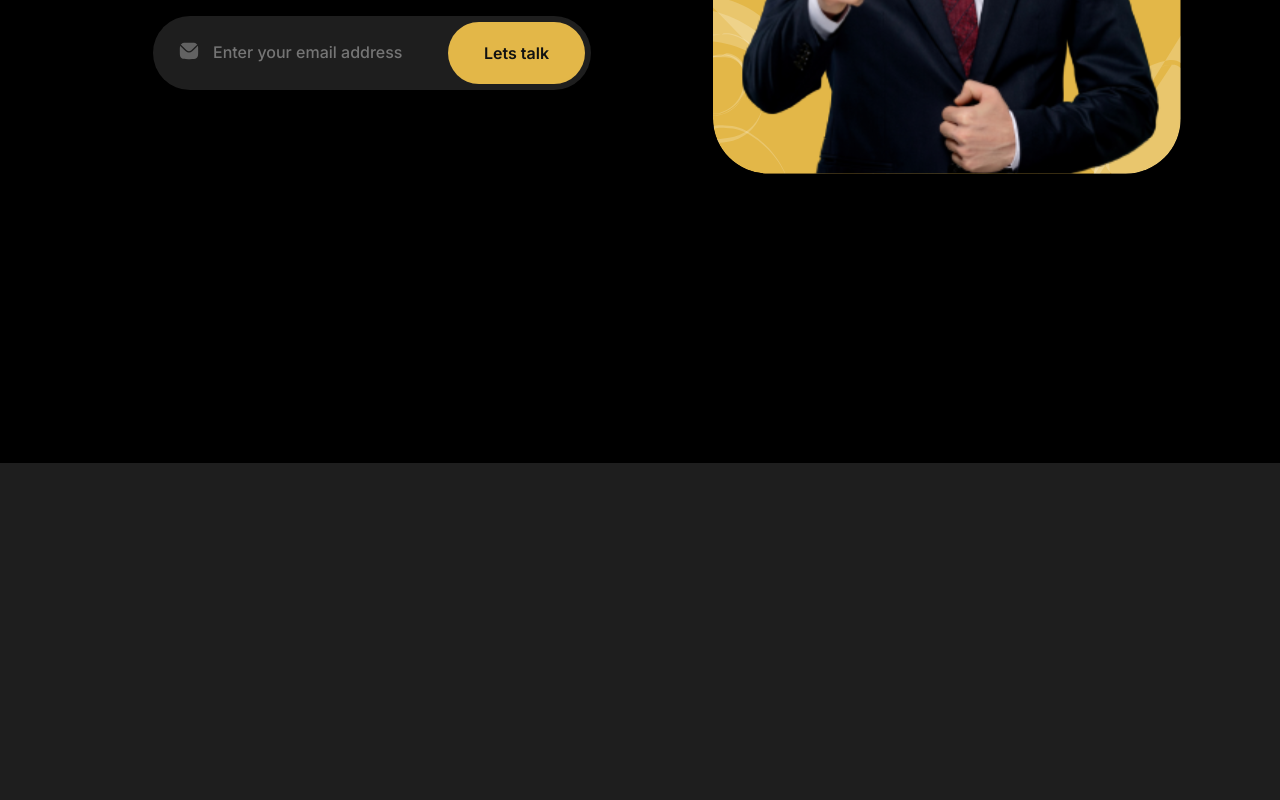
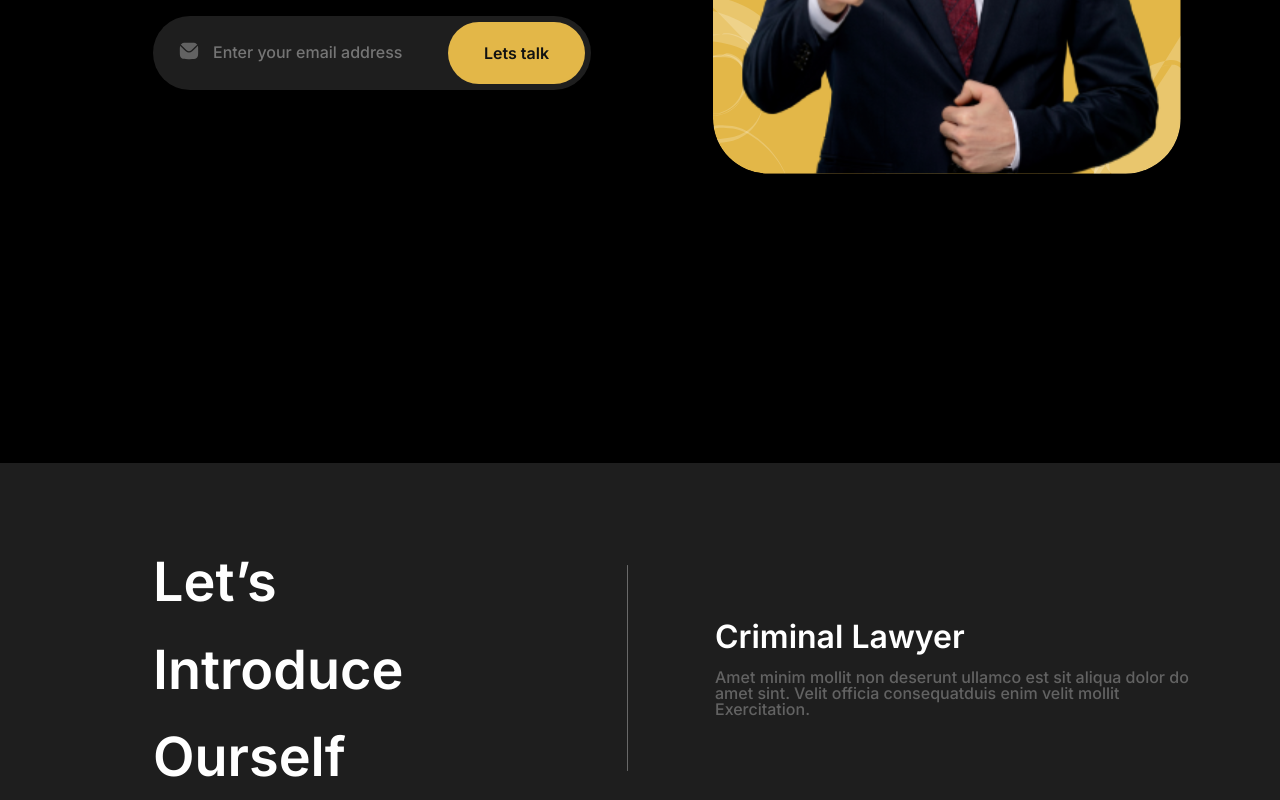
Before and after one commit to SnugFiction/lawfirm, a React (Create React App) app: page / in a window 1280 px wide. Shown: the part 481-1281 px from the top of the page. Before the commit the page ends 944 px from the top, so only its background shows below. Built offline with nearby package versions, Linux system fonts and the light colour scheme.

Commit message:
Introduced ourself section is created

```diff
--- a/src/App.css
+++ b/src/App.css
@@ -5,3 +5,9 @@
     padding-right: 153px;
     padding-bottom: 289.29px;
 }
+
+.Section2{
+    padding-left: 153px;
+    padding-right: 153px;
+    padding-top: 75px;
+}
--- a/src/App.js
+++ b/src/App.js
@@ -1,6 +1,7 @@
 import "./App.css";
 import Header from "./Components/Header/Header";
 import Heroarea from "./Components/Heroarea/Heroarea";
+import Ourself from "./Components/Ourself/Ourself";
 
 function App() {
   return (
@@ -9,6 +10,9 @@ function App() {
         <Header />
         <Heroarea />
       </div>
+      <div className="Section2">
+        <Ourself/>
+      </div>
     </div>
   );
 }
--- a/src/Components/HeaderContactUs/Header.module.css
+++ b/src/Components/HeaderContactUs/Header.module.css
@@ -7,4 +7,5 @@
     font-size: 16px;
     font-weight: 600;
     cursor: pointer;
+    border-radius: 0px;
 }
--- a/src/Components/Heroarea/Heroarea.module.css
+++ b/src/Components/Heroarea/Heroarea.module.css
@@ -6,5 +6,4 @@
 
 .split{
     flex: 1;
-
 }
--- /dev/null
+++ b/src/Components/Leftourself/Leftourself.jsx
@@ -0,0 +1,12 @@
+import React from "react";
+import styles from "./Leftourself.module.css"
+
+const Leftourself = () => {
+  return (
+    <div>
+      <h1 className={styles.boldheading}>Let’s Introduce Ourself</h1>
+    </div>
+  );
+};
+
+export default Leftourself;
--- /dev/null
+++ b/src/Components/Leftourself/Leftourself.module.css
@@ -0,0 +1,6 @@
+.boldheading{
+    font-size: 54px;
+    font-weight: 600;
+    width: 387px;
+    line-height: 87.22px;
+}
--- /dev/null
+++ b/src/Components/Ourself/Ourself.jsx
@@ -0,0 +1,18 @@
+import React from "react";
+import Leftourself from "../Leftourself/Leftourself";
+import Rightourself from "../Rightourself/Rightourself";
+import styles from "./Ourself.module.css";
+
+const Ourself = () => {
+  return (
+    <div className={styles.wrapper}>
+      <div className={styles.subwrapper}>
+        <Leftourself />
+      </div>
+      <div className={styles.subwrapper}>
+        <Rightourself />
+      </div>
+    </div>
+  );
+};
+export default Ourself;
--- /dev/null
+++ b/src/Components/Ourself/Ourself.module.css
@@ -0,0 +1,7 @@
+.wrapper{
+    display: flex;
+    align-items: center;
+}
+.subwrapper{
+    flex:1;
+}
--- /dev/null
+++ b/src/Components/Rightourself/Rightourself.jsx
@@ -0,0 +1,22 @@
+import React from "react";
+import styles from "./Rightourself.module.css"
+import {ReactComponent as LineIcon} from './../../Assets/line.svg'
+
+const Rightourself = () => {
+  return (
+    <div className={styles.wrapper}>
+      <div>
+        <LineIcon/>
+      </div>
+      <div className={styles.subheading}>
+      <h2>Criminal Lawyer</h2>
+      <p className={styles.para}>
+        Amet minim mollit non deserunt ullamco est sit aliqua dolor do amet
+        sint. Velit officia consequatduis enim velit mollit Exercitation.
+      </p>
+      </div>
+    </div>
+  );
+};
+
+export default Rightourself;
--- /dev/null
+++ b/src/Components/Rightourself/Rightourself.module.css
@@ -0,0 +1,20 @@
+h2{
+    font-size: 32px;
+    font-weight: 600;
+}
+
+.para{
+    font-size: 16px;
+    width: 475px;
+    margin-top: 16px;
+}
+
+.wrapper{
+    padding-left: 87px;
+    display: flex;
+    align-items: center;
+}
+
+.subheading{
+    padding-left: 87px;
+}
```
Also changed, not shown: src/Assets/line.svg (added).
